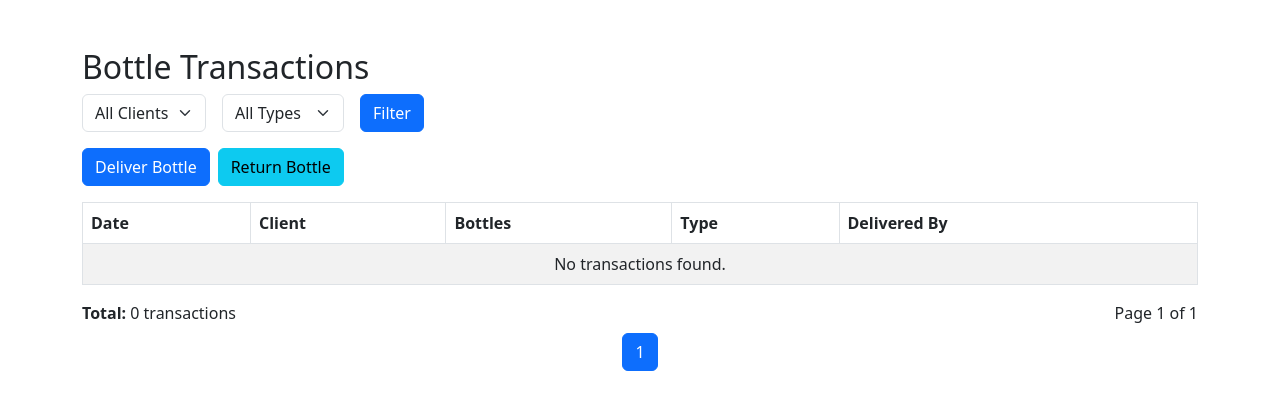
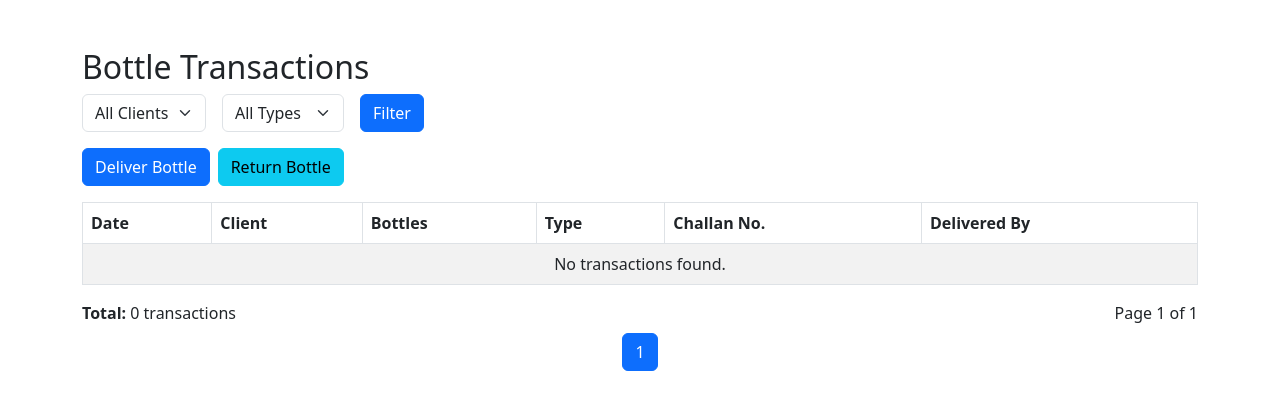
Before and after one commit to ashishmishra1998/O2_MGMT, a Django app: page /transactions/ in a window 1280 px wide. Shown: the part 56-466 px from the top of the page. Run offline with Django 5.2, Linux system fonts and the light colour scheme; the visitor is signed in with stand-in values (Sample User, id 1); data that the repository does not hold is empty; some libraries are stand-ins or nearby versions.

Commit message:
Challan no on transactions

```diff
--- a/bottle_MGMT/forms.py
+++ b/bottle_MGMT/forms.py
@@ -44,11 +44,15 @@ class AdminProfileForm(forms.ModelForm):
 class TransactionForm(forms.ModelForm):
     class Meta:
         model = Transaction
-        fields = ['client', 'bottles', 'transaction_type', 'custom_date']
+        fields = ['client', 'bottles', 'transaction_type', 'custom_date', 'challan_number']
         widgets = {
             'custom_date': forms.DateTimeInput(attrs={
                 'type': 'datetime-local',
                 'class': 'form-control'
+            }),
+            'challan_number': forms.NumberInput(attrs={
+                'class': 'form-control',
+                'placeholder': 'Enter challan number'
             })
         }
 
--- a/bottle_MGMT/models.py
+++ b/bottle_MGMT/models.py
@@ -108,6 +108,7 @@ class Transaction(models.Model):
     custom_date = models.DateTimeField(null=True, blank=True, help_text="Optional custom date for the transaction. If not provided, current date/time will be used.")
     delivered_by = models.ForeignKey(User, on_delete=models.SET_NULL, null=True)
     transaction_type = models.CharField(max_length=10, choices=TRANSACTION_TYPE)
+    challan_number = models.IntegerField(null=True, blank=True, help_text="Challan number for this transaction")
     billed = models.BooleanField(default=False)  # Track if this transaction has been billed
 
     def __str__(self):
--- a/bottle_MGMT/views.py
+++ b/bottle_MGMT/views.py
@@ -686,11 +686,14 @@ def create_custom_bill(request, client_id):
         next_challan = get_next_challan_number()
         bt_objs = []
         for txn in selected_transactions:
-            bt_objs.append(BillTransaction(bill=bill, transaction=txn, challan_number=next_challan))
+            # Use transaction's challan_number if available, otherwise generate new one
+            challan_to_use = txn.challan_number if txn.challan_number else next_challan
+            bt_objs.append(BillTransaction(bill=bill, transaction=txn, challan_number=challan_to_use))
             for row in transaction_rows:
                 if row['txn'] == txn:
-                    row['challan_no'] = next_challan
-            next_challan += 1
+                    row['challan_no'] = challan_to_use
+            if not txn.challan_number:  # Only increment if we generated a new number
+                next_challan += 1
         BillTransaction.objects.bulk_create(bt_objs)
 
         # mark selected txns billed
@@ -759,7 +762,8 @@ def generate_bill(request, client_id, bill_id=None):
             transaction_rows, subtotal = build_transaction_rows(txns, admin_client)
             for row in transaction_rows:
                 bt = next(bt for bt in bts if bt.transaction_id == row['txn'].id)
-                row['challan_no'] = bt.challan_number
+                # Use transaction's challan_number if available, otherwise use BillTransaction's challan_number
+                row['challan_no'] = row['txn'].challan_number if row['txn'].challan_number else bt.challan_number
         # Compute totals based on actual subtotal (if bill already has fields, keep them consistent)
         # Use bill fields if present; otherwise compute from subtotal
         if getattr(bill, 'subtotal_amount', None):
--- a/templates/transaction_create.html
+++ b/templates/transaction_create.html
@@ -43,6 +43,11 @@
             {{ form.custom_date|add_class:'form-control' }}
             <div class="form-text">{{ form.custom_date.help_text }}</div>
             {{ form.custom_date.errors }}
+        </div>
+        <div class="mb-3">
+            <label for="id_challan_number" class="form-label">Challan Number</label>
+            {{ form.challan_number|add_class:'form-control' }}
+            {{ form.challan_number.errors }}
         </div>
         <div class="mb-3">
         <div class="mb-3">
--- a/templates/transaction_list.html
+++ b/templates/transaction_list.html
@@ -38,6 +38,7 @@
             <th>Client</th>
             <th>Bottles</th>
             <th>Type</th>
+            <th>Challan No.</th>
             <th>Delivered By</th>
         </tr>
     </thead>
@@ -61,6 +62,7 @@
                 {% include 'partials/transaction_bottle_modal.html' with transaction=t %}
             </td>
             <td>{{ t.get_transaction_type_display }}</td>
+            <td>{{ t.challan_number|default:"-" }}</td>
             <td>{{ t.delivered_by.username }}</td>
         </tr>
         {% empty %}
```
